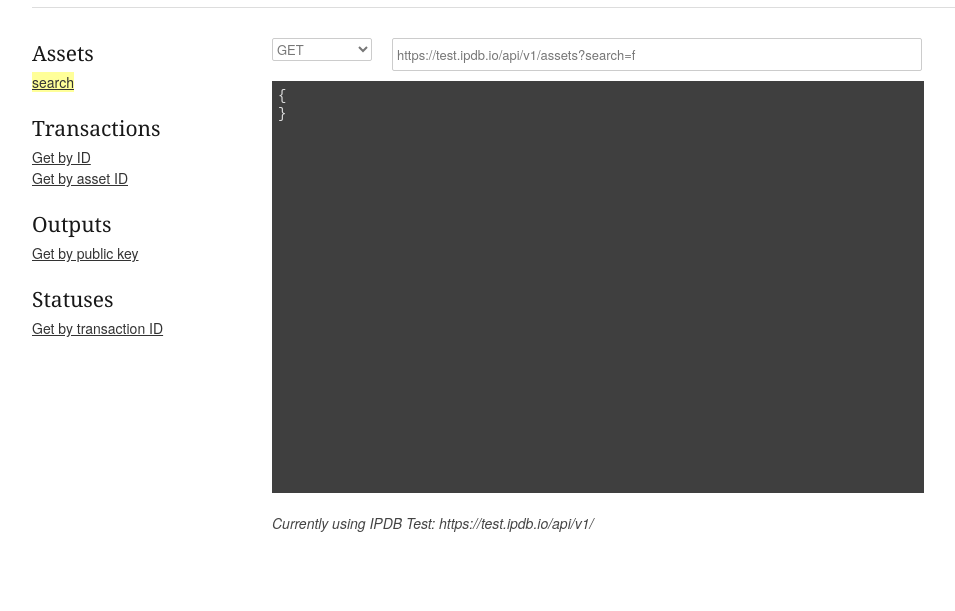
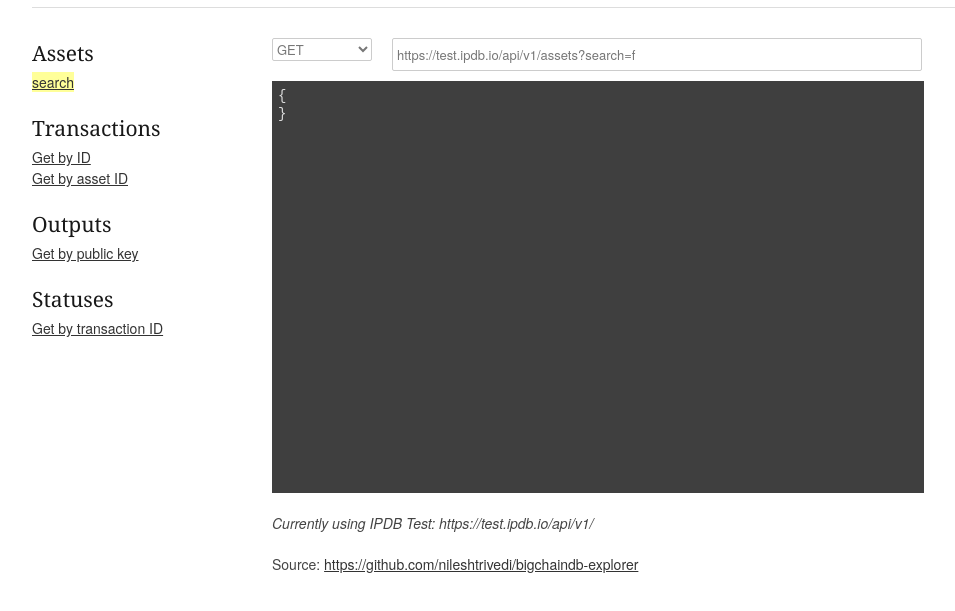
Before and after one commit to nileshtrivedi/bigchaindb-explorer, a plain HTML site: page index.html in a window 1280 px wide. Shown: the part 117-728 px from the top of the page, without its empty margins (138-1093 px from the left). Drawn offline with Linux system fonts and the light colour scheme; no server answers.

Commit message:
Added link to repo

```diff
--- a/index.html
+++ b/index.html
@@ -69,6 +69,7 @@
 		</div>
 		<div class="twelve columns offset-by-four">
 			<p><em>Currently using IPDB Test: https://test.ipdb.io/api/v1/</em></p>
+			<p>Source: <a href="https://github.com/nileshtrivedi/bigchaindb-explorer">https://github.com/nileshtrivedi/bigchaindb-explorer</a></p>
 		</div>
 	</div>
 
```
